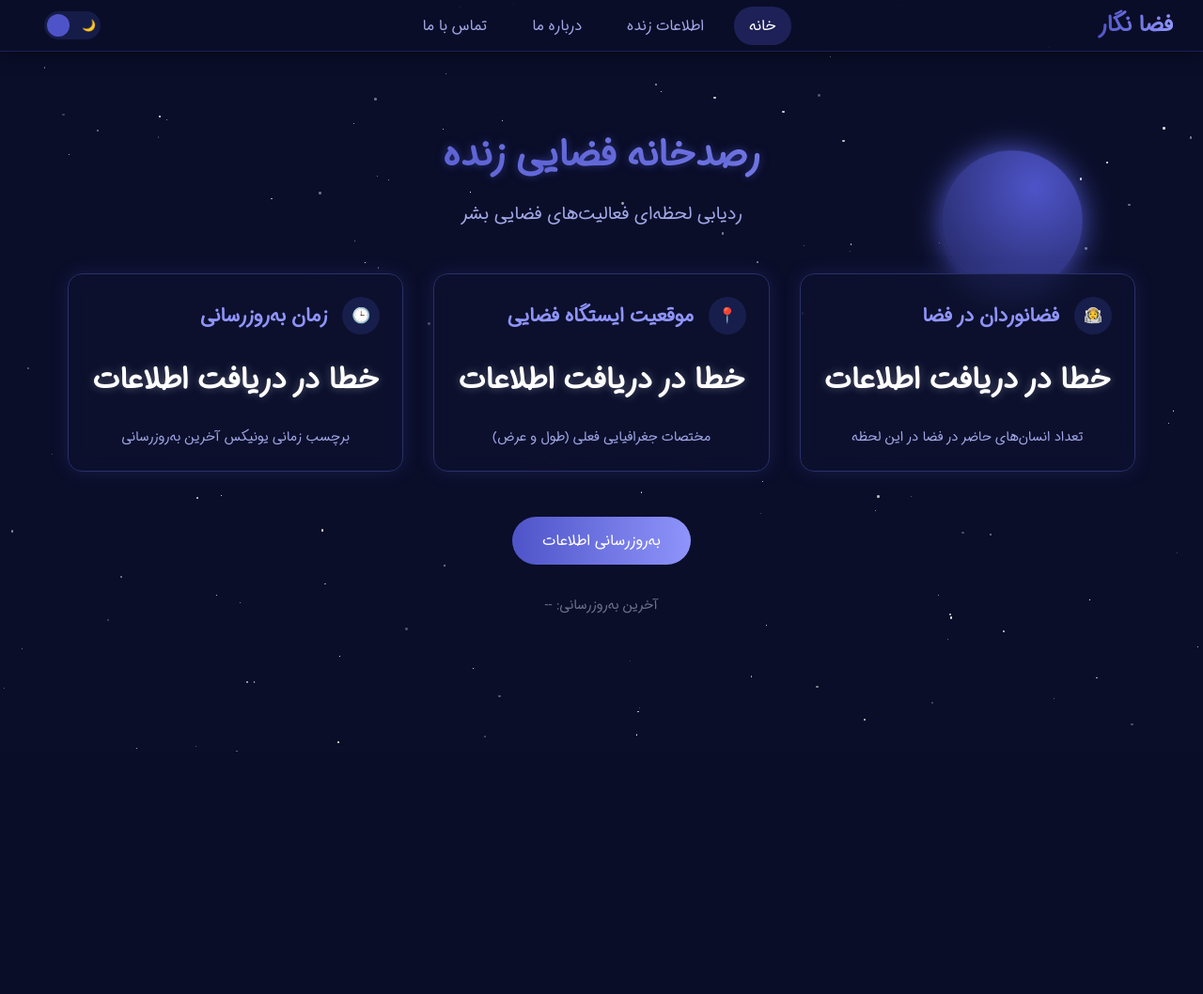
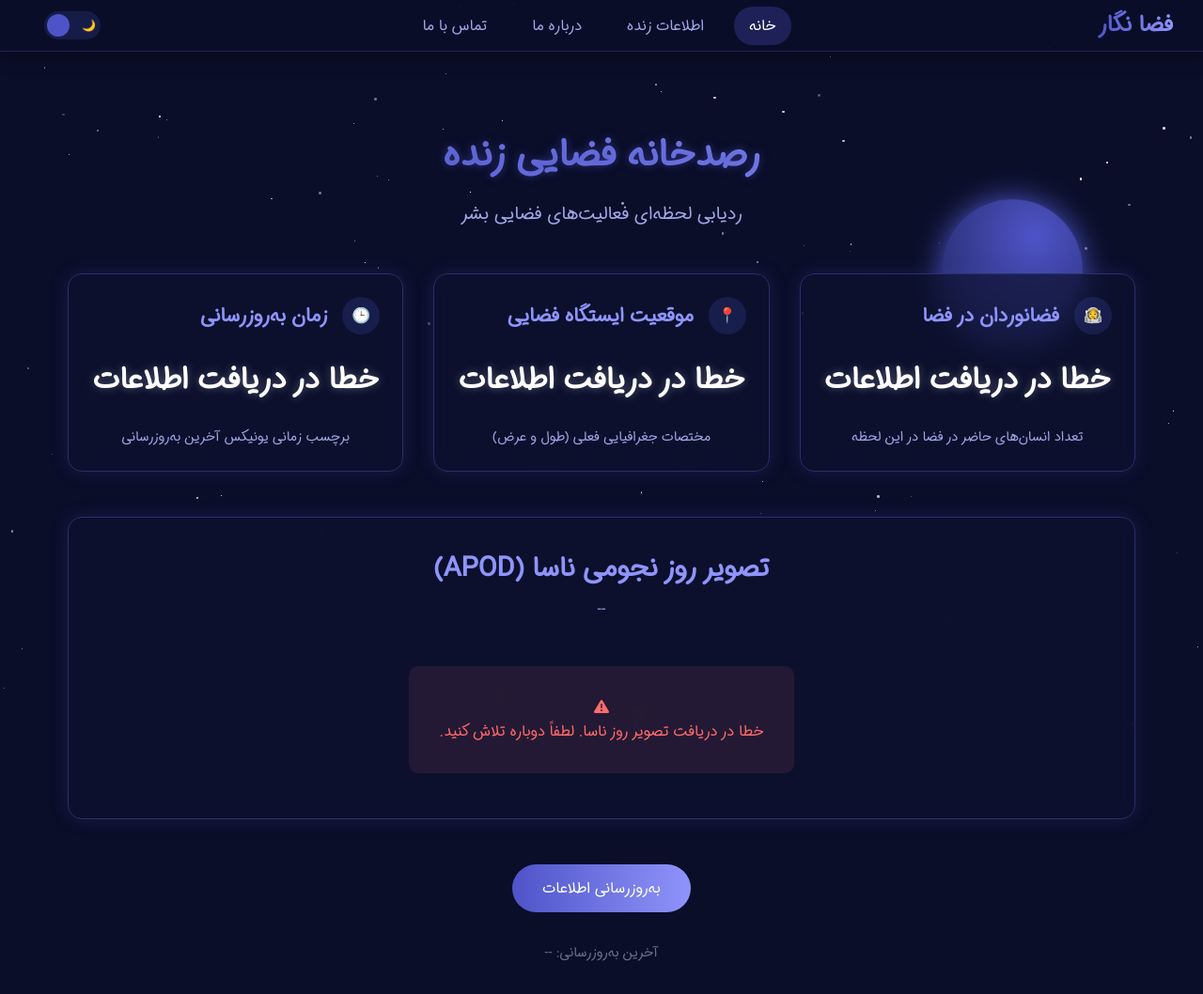
Before and after one commit to A-Aghaverdizadeh/SpacePulse, a Django app: page / in a window 1280 px wide. Shown: the whole page at 94% size. Before the commit the page ends 800 px from the top, so only its background shows below. Run offline with Django 5.2, Linux system fonts and the light colour scheme.

Commit message:
i add a Astronomy Picture of the Day part to it

```diff
--- a/space/templates/space/home.html
+++ b/space/templates/space/home.html
@@ -76,6 +76,21 @@
                 <div class="card-footer">برچسب زمانی یونیکس آخرین به‌روزرسانی</div>
             </div>
         </div>
+        <!-- بخش تصویر روز ناسا -->
+        <section class="apod-section">
+            <div class="apod-header">
+                <h2 class="apod-title" id="apod-title">تصویر روز نجومی ناسا (APOD)</h2>
+                <div class="apod-date" id="apod-date">--</div>
+            </div>
+
+            <div class="apod-content">
+                <div id="apod-media-container">
+                    <div class="apod-loading">در حال دریافت تصویر روز ناسا...</div>
+                </div>
+
+                <div class="apod-explanation" id="apod-explanation"></div>
+            </div>
+        </section>
 
         <button class="refresh-btn" id="refresh-btn">به‌روزرسانی اطلاعات</button>
 
--- a/space/views.py
+++ b/space/views.py
@@ -1,5 +1,8 @@
 from django.shortcuts import render
 from django.views import View
+
+NASA_API_KEY = "qgHYxv1XyGpEmgzlas7hp8QhesvIW7GDJYvD0QCc"
+NASA_APOD_URL = "https://api.nasa.gov/planetary/apod"
 
 class HomePage(View):
     template_name = 'space/home.html'
--- a/static/css/space.css
+++ b/static/css/space.css
@@ -15,12 +15,11 @@
   src: url('/static/font/iransansdnweb.ttf') format('truetype');
 }
 
-* {
+ * {
     margin: 0;
     padding: 0;
     box-sizing: border-box;
-    /* font-family: 'IRANSans', Tahoma, Arial, sans-serif; */
-    font-family: 'IRANSans';
+    font-family: IRANSans;
     transition: background-color 0.5s ease, color 0.3s ease, border-color 0.3s ease;
 }
 
@@ -393,6 +392,118 @@ body.light-mode .card-footer {
     color: #6b7280;
 }
 
+/* بخش تصویر روز ناسا */
+.apod-section {
+    margin: 3rem 0;
+    padding: 2rem;
+    background: rgba(13, 18, 48, 0.7);
+    border: 1px solid #2a2f6b;
+    border-radius: 15px;
+    box-shadow: 0 0 20px rgba(78, 84, 200, 0.2);
+    backdrop-filter: blur(10px);
+}
+
+body.light-mode .apod-section {
+    background: rgba(255, 255, 255, 0.9);
+    border: 1px solid #d1d5db;
+    box-shadow: 0 0 20px rgba(37, 99, 235, 0.1);
+}
+
+.apod-header {
+    text-align: center;
+    margin-bottom: 2rem;
+}
+
+.apod-title {
+    font-size: 1.8rem;
+    color: #8f94fb;
+    margin-bottom: 0.5rem;
+}
+
+body.light-mode .apod-title {
+    color: #2563eb;
+}
+
+.apod-date {
+    color: #a0a7e6;
+    font-size: 1rem;
+}
+
+body.light-mode .apod-date {
+    color: #6b7280;
+}
+
+.apod-content {
+    display: flex;
+    flex-direction: column;
+    align-items: center;
+}
+
+.apod-image-container {
+    width: 100%;
+    max-width: 800px;
+    margin-bottom: 2rem;
+    border-radius: 10px;
+    overflow: hidden;
+    box-shadow: 0 5px 15px rgba(0, 0, 0, 0.3);
+}
+
+.apod-image {
+    width: 100%;
+    height: auto;
+    display: block;
+    transition: transform 0.5s ease;
+}
+
+.apod-image:hover {
+    transform: scale(1.02);
+}
+
+.apod-explanation {
+    line-height: 1.8;
+    text-align: justify;
+    max-width: 800px;
+}
+
+.apod-loading {
+    text-align: center;
+    padding: 2rem;
+    color: #8f94fb;
+    font-size: 1.2rem;
+}
+
+body.light-mode .apod-loading {
+    color: #2563eb;
+}
+
+.apod-error {
+    text-align: center;
+    padding: 2rem;
+    color: #ff6b6b;
+    background: rgba(255, 107, 107, 0.1);
+    border-radius: 10px;
+    margin: 1rem 0;
+}
+
+.apod-video-container {
+    position: relative;
+    width: 100%;
+    padding-bottom: 56.25%; /* 16:9 aspect ratio */
+    height: 0;
+    overflow: hidden;
+    border-radius: 10px;
+    margin-bottom: 2rem;
+}
+
+.apod-video {
+    position: absolute;
+    top: 0;
+    left: 0;
+    width: 100%;
+    height: 100%;
+    border: none;
+}
+
 .last-updated {
     text-align: center;
     margin-top: 2rem;
@@ -578,6 +689,14 @@ body.light-mode .cloud {
         font-size: 2rem;
     }
 
+    .apod-section {
+        padding: 1.5rem;
+    }
+
+    .apod-title {
+        font-size: 1.5rem;
+    }
+
     .planet {
         display: none;
     }
--- a/static/js/space.js
+++ b/static/js/space.js
@@ -61,6 +61,68 @@ async function fetchISSLocation() {
     }
 }
 
+// تابع برای دریافت تصویر روز ناسا
+async function fetchAPOD() {
+    try {
+        // استفاده از API Key نمونه (در عمل باید از API Key خود استفاده کنید)
+        const response = await fetch('https://api.nasa.gov/planetary/apod?api_key=DEMO_KEY');
+        const data = await response.json();
+
+        document.getElementById('apod-title').textContent = data.title;
+        document.getElementById('apod-date').textContent = formatAPODDate(data.date);
+
+        const mediaContainer = document.getElementById('apod-media-container');
+        mediaContainer.innerHTML = '';
+
+        if (data.media_type === 'image') {
+            const imageContainer = document.createElement('div');
+            imageContainer.className = 'apod-image-container';
+
+            const image = document.createElement('img');
+            image.src = data.url;
+            image.alt = data.title;
+            image.className = 'apod-image';
+
+            imageContainer.appendChild(image);
+            mediaContainer.appendChild(imageContainer);
+        } else if (data.media_type === 'video') {
+            const videoContainer = document.createElement('div');
+            videoContainer.className = 'apod-video-container';
+
+            const iframe = document.createElement('iframe');
+            iframe.src = data.url;
+            iframe.className = 'apod-video';
+            iframe.allowFullscreen = true;
+
+            videoContainer.appendChild(iframe);
+            mediaContainer.appendChild(videoContainer);
+        }
+
+        document.getElementById('apod-explanation').textContent = data.explanation;
+
+    } catch (error) {
+        console.error('Error fetching APOD:', error);
+        const mediaContainer = document.getElementById('apod-media-container');
+        mediaContainer.innerHTML = `
+            <div class="apod-error">
+                <i class="fas fa-exclamation-triangle"></i>
+                <p>خطا در دریافت تصویر روز ناسا. لطفاً دوباره تلاش کنید.</p>
+            </div>
+        `;
+        document.getElementById('apod-explanation').textContent = '';
+    }
+}
+
+// تابع برای فرمت تاریخ APOD
+function formatAPODDate(dateString) {
+    const date = new Date(dateString);
+    return date.toLocaleDateString('fa-IR', {
+        year: 'numeric',
+        month: 'long',
+        day: 'numeric'
+    });
+}
+
 // تابع برای به روزرسانی همه اطلاعات
 async function updateAllData() {
     // نمایش وضعیت در حال بارگذاری
@@ -69,7 +131,7 @@ async function updateAllData() {
     });
 
     // دریافت اطلاعات
-    await Promise.all([fetchAstronauts(), fetchISSLocation()]);
+    await Promise.all([fetchAstronauts(), fetchISSLocation(), fetchAPOD()]);
 }
 
 // مدیریت منوی همبرگری
--- a/templates/base.html
+++ b/templates/base.html
@@ -5,6 +5,7 @@
         <meta charset="UTF-8">
         <meta name="viewport" content="width=device-width, initial-scale=1.0">
         <title>رصدخانه فضایی زنده</title>
+        <link rel="stylesheet" href="https://cdnjs.cloudflare.com/ajax/libs/font-awesome/6.4.0/css/all.min.css">
         <link rel="stylesheet" href="{% static 'css/space.css' %}">
     </head>
     <body>
```
